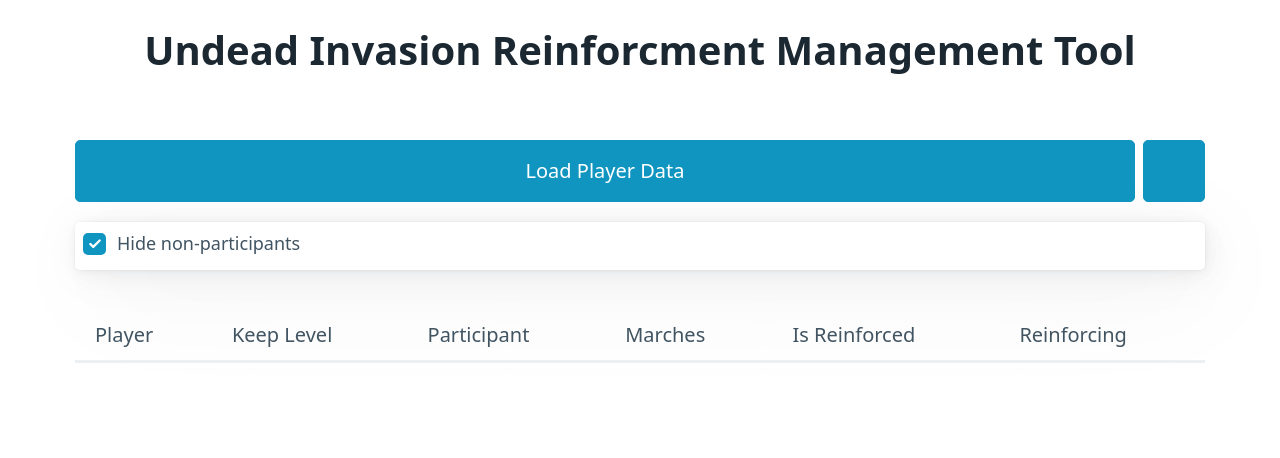
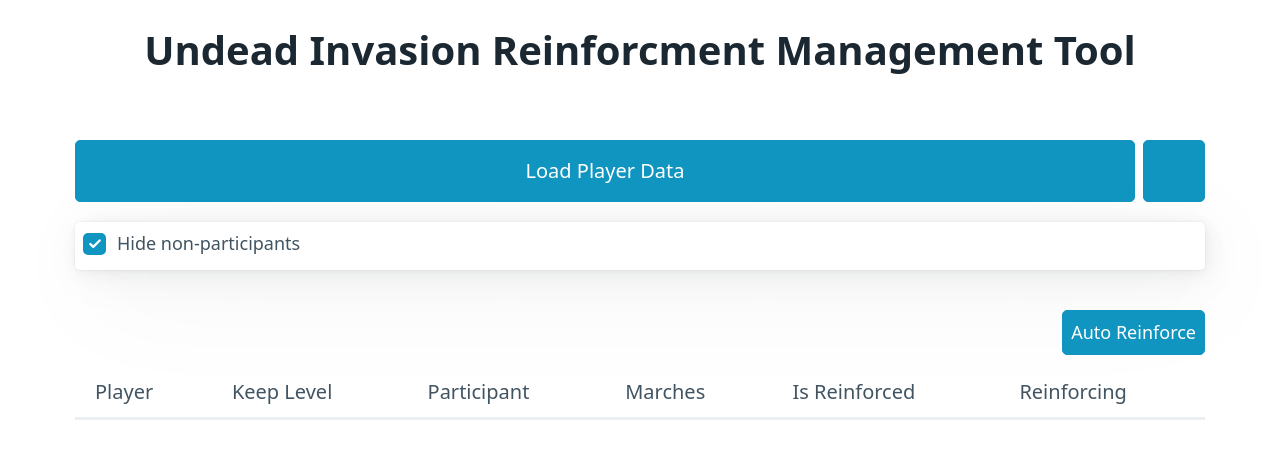
Before and after one commit to derrickorama/evony-undead-tool, a Vue app: page / in a window 1280 px wide. Shown: the top 458 px of the page. Built offline with nearby package versions, Linux system fonts and the light colour scheme; some icons are missing.

Commit message:
Separated "auto reinforce" feature - non-automatic, can execute with a button

```diff
--- a/src/App.vue
+++ b/src/App.vue
@@ -13,8 +13,9 @@
         non-participants
       </label>
     </article>
-    <NegativeBanner v-if="nonReinforcedPlayers.length"
-      :message="`${nonReinforcedPlayers.length} players are not reinforced.`" />
+    <NegativeBanner v-if="nonReinforcedPlayers.length" centered
+      :message="`${nonReinforcedPlayers.length} players are not reinforced`" />
+    <AutoReinforceButton />
     <PlayerTable />
   </div>
 </template>
@@ -25,6 +26,7 @@ import './css/app.scss';
 
 import { storeToRefs } from 'pinia';
 import { usePlayerStore } from 'stores/player';
+import AutoReinforceButton from 'components/AutoReinforceButton.vue';
 import CSVLoader from 'components/CSVLoader.vue';
 import CSVSaver from 'components/CSVSaver.vue';
 import PlayerTable from 'components/PlayerTable.vue';
@@ -52,8 +54,6 @@ async function loadPlayers(rows: Array<any[]>) {
       isReinforced: false,
     });
   })
-
-  playerStore.autoReinforce();
 }
 
 function changeParticipantView(event: Event) {
--- /dev/null
+++ b/src/components/AutoReinforceButton.vue
@@ -0,0 +1,16 @@
+<template>
+  <div class="full-width row justify-end mb-md">
+    <a class="pa-sm text-body2" :class="{ 'disabled': !hasPlayers }" href="#" role="button"
+      @click.prevent="playerStore.autoReinforce()">Auto
+      Reinforce</a>
+  </div>
+</template>
+
+<script setup lang="ts">
+import { storeToRefs } from 'pinia';
+import { usePlayerStore } from 'stores/player';
+
+const playerStore = usePlayerStore();
+
+const { hasPlayers } = storeToRefs(playerStore);
+</script>
--- a/src/components/NegativeBanner.vue
+++ b/src/components/NegativeBanner.vue
@@ -1,15 +1,16 @@
 <template>
-  <article class="card bg-negative">
+  <article class="card bg-negative" :class="{ 'text-center': centered }">
     {{ message }}
   </article>
 </template>
 
 <script setup lang="ts">
-defineProps<{ message: string }>();
+defineProps<{ centered: boolean; message: string }>();
 </script>
 
 <style scoped lang="scss">
 .card {
-  border: 1px solid red;
+  border: 1px solid rgb(160, 0, 0);
+  color: rgb(60, 20, 20);
 }
 </style>
--- a/src/css/app.scss
+++ b/src/css/app.scss
@@ -69,3 +69,9 @@ select {
 .cursor-pointer {
     cursor: pointer;
 }
+
+a.disabled {
+    cursor: not-allowed;
+    background-color: grey;
+    border: 0;
+}
--- a/src/css/grid.scss
+++ b/src/css/grid.scss
@@ -2,8 +2,14 @@
   display: flex;
 }
 
-.justify-center {
-  justify-items: center;
+.justify {
+  &-center {
+    justify-content: center;
+  }
+
+  &-end {
+    justify-content: flex-end;
+  }
 }
 
 .items-center {
--- a/src/stores/player.ts
+++ b/src/stores/player.ts
@@ -6,6 +6,9 @@ export const usePlayerStore = defineStore('player', {
     players: {} as { [playerId: string]: Player },
   }),
   getters: {
+    hasPlayers(state) {
+      return Object.keys(state).length > 0;
+    },
     nonReinforcedPlayers(): Player[] {
       return this.playersByName.filter(({ isReinforced }) => !isReinforced);
     },
```
